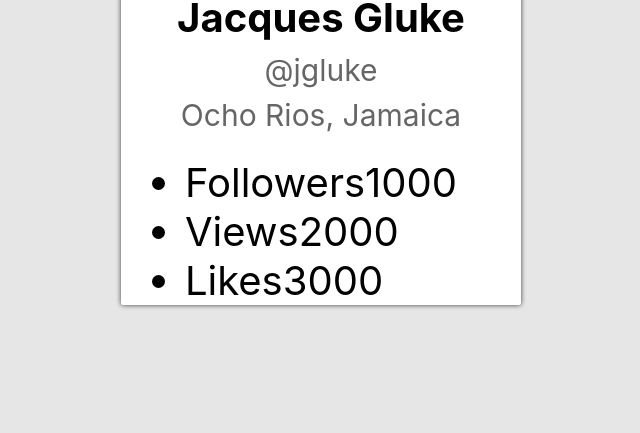
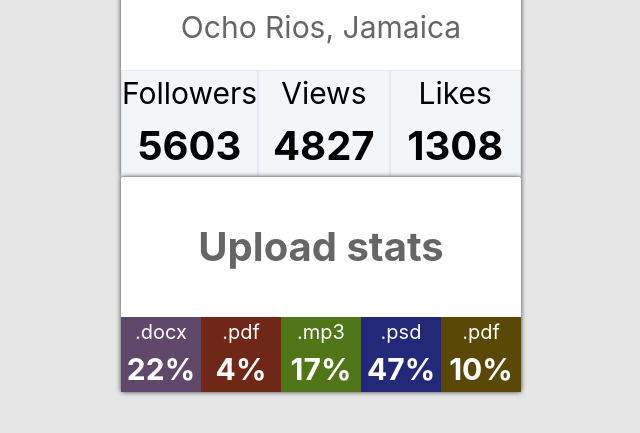
Before and after one commit to stas-yushkov/goit-react-hw-01-components, a React (Create React App) app: page / in a window 1280 px wide. Shown: the part 364-797 px from the top of the page, without its empty margins (319-959 px from the left). Built offline with nearby package versions, Linux system fonts and the light colour scheme.

Commit message:
add profile, statistics

```diff
--- a/src/components/App.jsx
+++ b/src/components/App.jsx
@@ -1,6 +1,8 @@
 import { Profile } from './Profile/Profile';
 
-import user from '../user.json';
+import user from '../data/user.json';
+import data from '../data/data.json';
+import { Statistics } from './Statistics/Statistics';
 
 export const App = () => {
   return (
@@ -8,6 +10,7 @@ export const App = () => {
       style={{
         height: '100vh',
         display: 'flex',
+        flexDirection: 'column',
         justifyContent: 'center',
         alignItems: 'center',
         fontSize: 40,
@@ -22,6 +25,7 @@ export const App = () => {
         avatar={user.avatar}
         stats={user.stats}
       />
+      <Statistics title="Upload stats" stats={data} />
     </div>
   );
 };
--- a/src/components/Profile/Profile.jsx
+++ b/src/components/Profile/Profile.jsx
@@ -9,6 +9,7 @@ import {
   Tag,
   Location,
 } from './StyledComponents';
+import { Stats } from './Stats/Stats';
 
 export const Profile = ({ username, tag, location, avatar, stats }) => {
   return (
@@ -20,32 +21,19 @@ export const Profile = ({ username, tag, location, avatar, stats }) => {
         <Location>{location}</Location>
       </Description>
 
-      <ul class="stats">
-        <li>
-          <span class="label">Followers</span>
-          <span class="quantity">1000</span>
-        </li>
-        <li>
-          <span class="label">Views</span>
-          <span class="quantity">2000</span>
-        </li>
-        <li>
-          <span class="label">Likes</span>
-          <span class="quantity">3000</span>
-        </li>
-      </ul>
+      <Stats stats={stats} />
     </ProfileWrapper>
   );
 };
 
 Profile.propTypes = {
-  username: PropTypes.string,
-  tag: PropTypes.string,
-  location: PropTypes.string,
-  avatar: PropTypes.string,
+  username: PropTypes.string.isRequired,
+  tag: PropTypes.string.isRequired,
+  location: PropTypes.string.isRequired,
+  avatar: PropTypes.string.isRequired,
   stats: PropTypes.shape({
     followers: PropTypes.number,
     views: PropTypes.number,
     likes: PropTypes.number,
-  }),
+  }).isRequired,
 };
--- /dev/null
+++ b/src/components/Profile/Stats/Stats.jsx
@@ -0,0 +1,22 @@
+import React from 'react';
+
+import { StatsContainer, StatItem, Label, Quantity } from './StyledComponents';
+
+export const Stats = ({ stats }) => {
+  const statsList = Object.entries(stats);
+  return (
+    <StatsContainer>
+      {statsList.map(item => {
+        const label = `${item[0][0].toUpperCase()}${item[0].slice(1)}`;
+        const quantity = item[1];
+
+        return (
+          <StatItem key={label}>
+            <Label>{label}</Label>
+            <Quantity>{quantity}</Quantity>
+          </StatItem>
+        );
+      })}
+    </StatsContainer>
+  );
+};
--- /dev/null
+++ b/src/components/Profile/Stats/StyledComponents.jsx
@@ -0,0 +1,28 @@
+import styled from 'styled-components';
+
+export const StatsContainer = styled.ul`
+  width: 100%;
+  background-color: #f3f6f9;
+  list-style: none;
+  display: flex;
+`;
+
+export const StatItem = styled.li`
+  border: 1px solid #e4e9f0;
+  display: flex;
+  flex: 1;
+  flex-direction: column;
+  justify-content: center;
+  align-items: center;
+`;
+
+export const Label = styled.span`
+  font-size: 30px;
+  text-align: center;
+  line-height: 1.5;
+`;
+
+export const Quantity = styled(Label)`
+  font-size: 40px;
+  font-weight: bold;
+`;
--- /dev/null
+++ b/src/components/Statistics/Statistics.jsx
@@ -0,0 +1,26 @@
+import React from 'react';
+import PropTypes from 'prop-types';
+
+import { StatisticsWrapper, Title } from './StyledComponents';
+import { Stats } from './Stats/Stats';
+
+export const Statistics = ({ title, stats }) => {
+  return (
+    <StatisticsWrapper hasTitle={title.length}>
+      {title && <Title>{title}</Title>}
+
+      <Stats stats={stats} />
+    </StatisticsWrapper>
+  );
+};
+
+Statistics.propTypes = {
+  title: PropTypes.string,
+  stats: PropTypes.arrayOf(
+    PropTypes.shape({
+      id: PropTypes.string,
+      label: PropTypes.string,
+      percentage: PropTypes.number,
+    }).isRequired
+  ),
+};
--- /dev/null
+++ b/src/components/Statistics/Stats/Stats.jsx
@@ -0,0 +1,32 @@
+import React from 'react';
+
+import {
+  StatsContainer,
+  StatItem,
+  Label,
+  Percentage,
+} from './StyledComponents';
+
+const randomDarkColor = () => {
+  let color = '#';
+  for (let i = 0; i < 3; i++)
+    color += (
+      '0' + Math.floor((Math.random() * Math.pow(16, 2)) / 2).toString(16)
+    ).slice(-2);
+  return color;
+};
+
+export const Stats = ({ stats }) => {
+  return (
+    <StatsContainer>
+      {stats.map(({ id, label, percentage }) => {
+        return (
+          <StatItem key={id} color={randomDarkColor()}>
+            <Label>{label}</Label>
+            <Percentage>{percentage}%</Percentage>
+          </StatItem>
+        );
+      })}
+    </StatsContainer>
+  );
+};
--- /dev/null
+++ b/src/components/Statistics/Stats/StyledComponents.jsx
@@ -0,0 +1,29 @@
+import styled from 'styled-components';
+
+export const StatsContainer = styled.ul`
+  width: 100%;
+  background-color: #f3f6f9;
+  color: #fff;
+  list-style: none;
+  display: flex;
+`;
+
+export const StatItem = styled.li`
+  background-color: ${props => props.color || '#000'};
+  display: flex;
+  flex: 1;
+  flex-direction: column;
+  justify-content: center;
+  align-items: center;
+`;
+
+export const Label = styled.span`
+  font-size: 20px;
+  text-align: center;
+  line-height: 1.5;
+`;
+
+export const Percentage = styled(Label)`
+  font-size: 30px;
+  font-weight: bold;
+`;
--- /dev/null
+++ b/src/components/Statistics/StyledComponents.jsx
@@ -0,0 +1,21 @@
+import styled from 'styled-components';
+
+export const StatisticsWrapper = styled.section`
+  display: flex;
+  flex-direction: column;
+  width: 400px;
+  justify-content: center;
+  align-items: center;
+  background-color: #fff;
+  border-radius: 2px;
+  box-shadow: 0px 0px 5px 0px rgba(0, 0, 0, 0.75);
+`;
+
+export const Title = styled.h2`
+  font-size: 40px;
+  text-align: center;
+  line-height: 1.5;
+  font-weight: bold;
+  padding: 40px;
+  color: #666;
+`;
--- /dev/null
+++ b/src/data/data.json
@@ -0,0 +1,7 @@
+[
+  { "id": "id-1", "label": ".docx", "percentage": 22 },
+  { "id": "id-2", "label": ".pdf", "percentage": 4 },
+  { "id": "id-3", "label": ".mp3", "percentage": 17 },
+  { "id": "id-4", "label": ".psd", "percentage": 47 },
+  { "id": "id-5", "label": ".pdf", "percentage": 10 }
+]
--- a/src/index.css
+++ b/src/index.css
@@ -21,7 +21,13 @@ img {
 p,
 ul,
 li,
-a {
+a,
+h1,
+h2,
+h3,
+h4,
+h5,
+h6 {
   margin: 0;
   padding: 0;
 }
```
Also changed, not shown: src/data/user.json (renamed from src/user.json).
